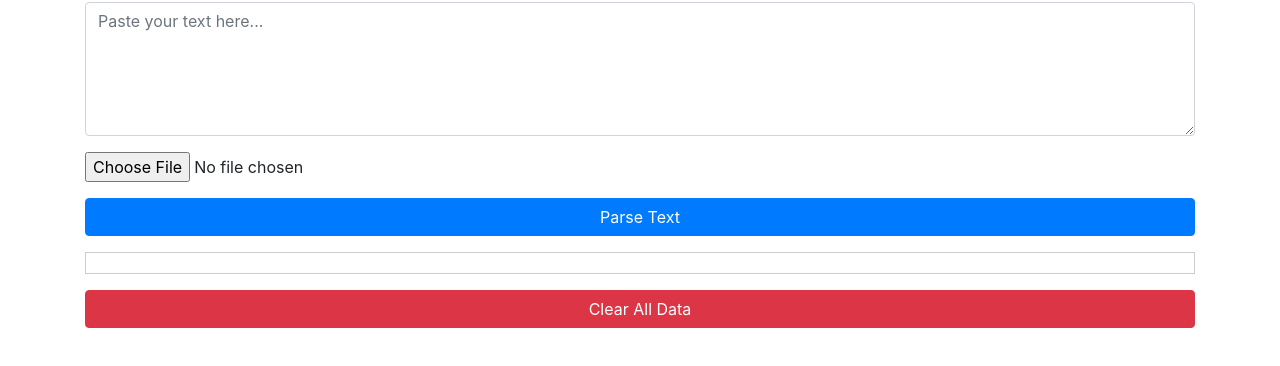
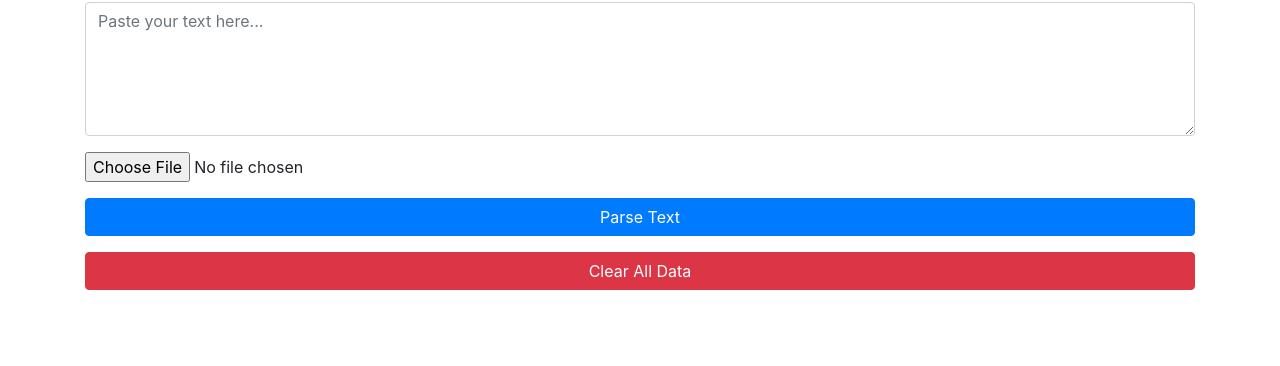
Before and after one commit to Steventanardi/TextParsing, a website: page index.html in a window 1280 px wide. Shown: the part 142-508 px from the top of the page. Drawn offline with nearby package versions, Linux system fonts and the light colour scheme.

Commit message:
Update index.html

```diff
--- a/index.html
+++ b/index.html
@@ -18,7 +18,6 @@
             <input type="file" id="fileInput" class="form-control-file">
         </div>
         <button onclick="parseAndStoreText()" class="btn btn-primary btn-block mt-3">Parse Text</button>
-        <div id="parsedResult" class="mt-3 scrollable-container"></div>
         <button onclick="clearAllData()" class="btn btn-danger btn-block mt-3">Clear All Data</button>
     </div>
     <script src="script.js"></script>
```
